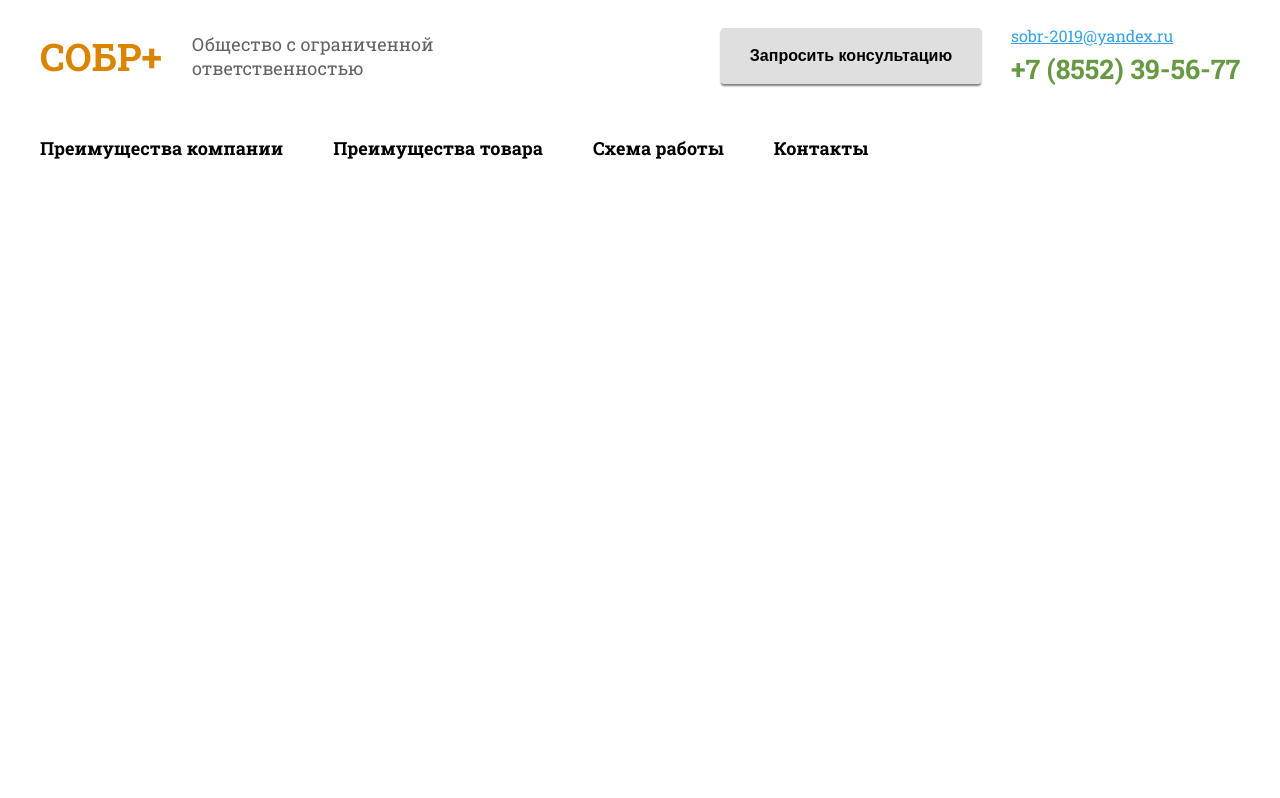
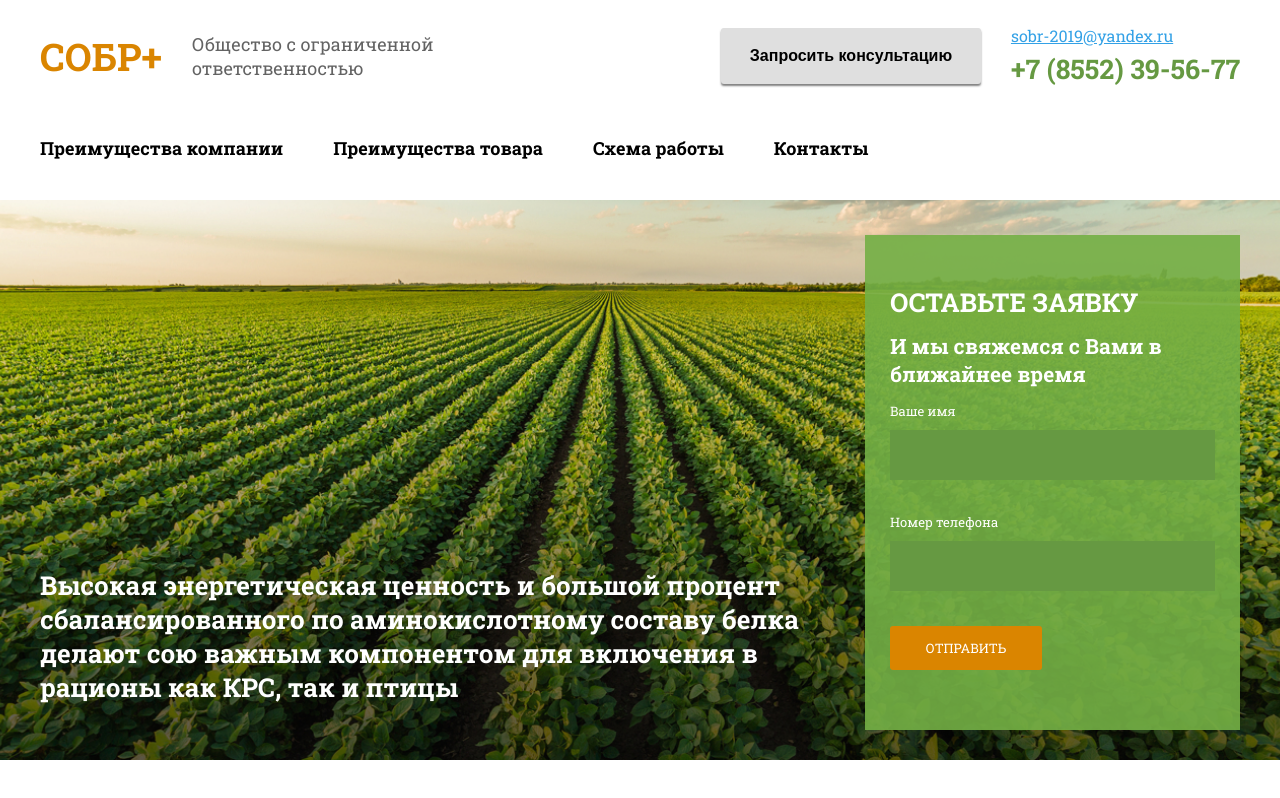
Before and after one commit to MarianVytak/Sobr, a website: page src/index.html in a window 1280 px wide. Drawn offline with nearby package versions, Linux system fonts and the light colour scheme; files that its build step writes are made by us from their sources.

Commit message:
Added Section 1.

```diff
--- /dev/null
+++ b/src/assets/sass/customs/_forms.scss
@@ -0,0 +1,78 @@
+.form__block {
+  max-width: 375px;
+  padding: 50px 25px 60px;
+  box-sizing: border-box;
+  background-color: rgba(#74b045, .9);
+}
+
+.form_group {
+  position: relative;
+  margin-bottom: 30px;
+  &:last-child {
+    margin-bottom: 0;
+  }
+}
+label {
+  &.form__input_error,
+  &.form__input_success {
+    position: absolute;
+    left: 0;
+    bottom: 0;
+    transform: translateY(100%);
+    font-size: 12px;
+  }
+  &.form__input_error {
+    color: red;
+  }
+  &.form__input_success {
+    color: green;
+  }
+}
+.label {
+  font-size: 13px;
+  color: $white;
+}
+.input {
+  width: 100%;
+  height: 50px;
+  margin-top: 10px;
+  padding: 0 1em;
+  box-sizing: border-box;
+  border: none;
+  border-radius: 0;
+  background-color: $main;
+  font-size: 16px;
+  color: $white;
+  &:focus {
+    outline: none;
+  }
+}
+.form__btn {
+  width: 152px;
+  height: 44px;
+  display: flex;
+  align-items: center;
+  justify-content: center;
+  margin-top: 35px;
+  border-radius: 3px;
+  background-color: #da8500;
+  font-family: 'Roboto Slab', serif;
+  font-size: 13px;
+  color: $white;
+  text-transform: uppercase;
+}
+
+.form__title {
+  margin-bottom: 0.5em;
+  font-weight: bold;
+  font-size: 26px;
+  color: $white;
+  text-transform: uppercase;
+}
+
+.form__subtitle {
+  margin-bottom: 0.5em;
+  font-weight: bold;
+  font-size: 21px;
+  color: $white;
+}
--- a/src/assets/sass/customs/customs.scss
+++ b/src/assets/sass/customs/customs.scss
@@ -2,3 +2,4 @@
 @import "reboot";
 
 @import "titles";
+@import "forms";
--- a/src/templates/section-1/section-1.html
+++ b/src/templates/section-1/section-1.html
@@ -0,0 +1,42 @@
+<div class="section-1">
+    <div class="container">
+
+        <div class="section-1__grid">
+            <div class="section-1__grid_left">
+                <div class="section-1__title">
+                    Высокая энергетическая ценность и большой процент сбалансированного по аминокислотному составу белка делают сою важным компонентом для включения
+                    в рационы как КРС, так и птицы
+                </div>
+            </div>
+            <div class="section-1__grid_right">
+
+                <div class="form__block">
+                    <div class="form__title">Оставьте заявку</div>
+                    <div class="form__subtitle">
+                        И мы свяжемся с Вами
+                        в ближайнее время
+                    </div>
+                    <form class="form" id="s1-form" method="POST" novalidate="novalidate">
+                        <div class="section-1__form_grid">
+                            <div class="form_group">
+                                <label class="label" for="section-1-name">Ваше имя</label>
+                                <input class="input" type="text" id="section-1-name" name="s1_input_name" required>
+                            </div>
+                            <div class="form_group">
+                                <label class="label" for="section-1-tel">Номер телефона</label>
+                                <input class="input js-input-tel" type="tel" id="section-1-tel" name="s1_input_tel" required>
+                            </div>
+                        </div>
+                        <button class="form__btn">Отправить</button>
+                    </form>
+                </div>
+                <!-- /.form__block -->
+
+            </div>
+        </div>
+        <!-- /.section-1__grid -->
+
+    </div>
+    <!-- /.container -->
+</div>
+<!-- /.section-1 -->
--- a/src/templates/section-1/section-1.scss
+++ b/src/templates/section-1/section-1.scss
@@ -0,0 +1,20 @@
+.section-1 {
+  padding: 35px 0 30px;
+  background-image: url(../../assets/img/bg/section-1.jpg);
+  background-position: center bottom;
+  background-size: cover;
+}
+
+.section-1__grid {
+  display: grid;
+  grid-template-columns: 1fr auto;
+  grid-gap: 50px;
+  align-items: end;
+}
+
+.section-1__title {
+  margin-bottom: 1em;
+  font-weight: bold;
+  font-size: 26px;
+  color: $white;
+}
```
Also changed, not shown: src/assets/img/bg/section-1.jpg (added).
